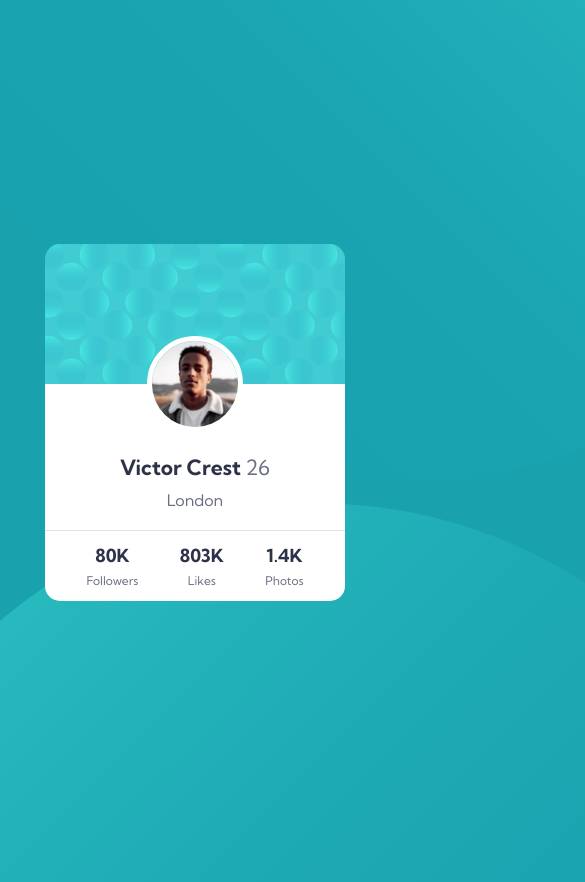
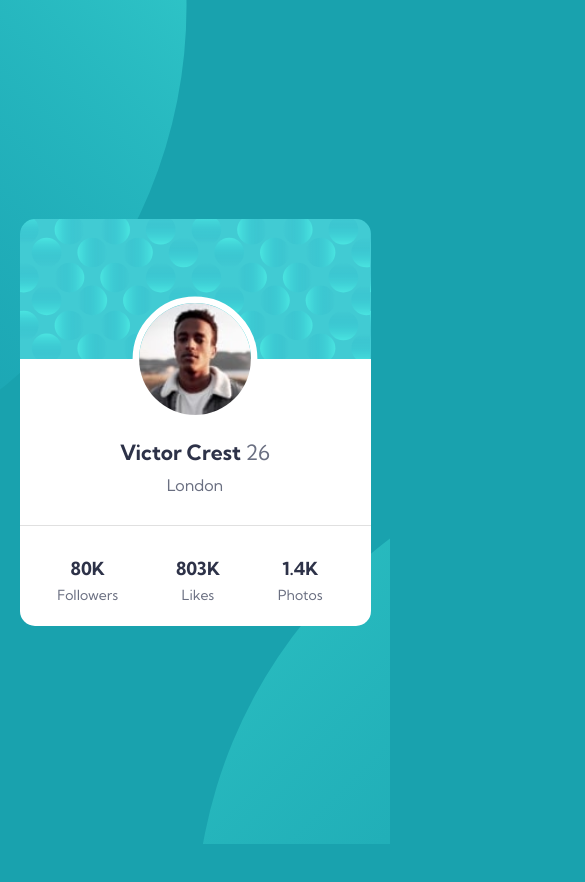
Before and after one commit to JulianaOliveiraMelo/profile-card-component, a plain HTML site: page index.html in a window 390 px wide. Shown: the top 882 px of the page, 585 px wide, since content can reach past the window. After the commit the page ends 844 px from the top, so only its background shows below. Drawn offline with Linux system fonts and the light colour scheme.

Commit message:
fixing responsive

```diff
--- a/styles/style.scss
+++ b/styles/style.scss
@@ -16,6 +16,7 @@ body {
 	align-items: center;
 }
 .card {
+	position: absolute;
 	width: 100%;
 	height: 100%;
 	padding: 5%;
@@ -24,35 +25,32 @@ body {
 	align-items: center;
 	overflow: hidden;
 	color: hsl(229, 23%, 23%);
-	&:before {
-		content: url('../images/bg-pattern-top.svg');
-		position: absolute;
-		display: inline;
-		width: 500px;
-		top: -59%;
-		left: -20%;
-	}
-	&:after {
-		content: url('../images/bg-pattern-bottom.svg');
-		position: absolute;
-		display: inline;
-		width: 500px;
-		bottom: -76%;
-		right: 16%;
-		z-index: -1;
-	}
 }
 
 .container {
-	//margin: auto auto;
+	width: 400px;
+	margin: auto auto;
 	display: flex;
 	flex-direction: column;
 	justify-content: center;
 	align-items: center;
 	border-radius: 15px;
 	overflow: hidden;
-	position: relative;
-	z-index: 10;
+	&:before {
+		content: url('../images/bg-pattern-top.svg');
+		position: absolute;
+		display: inline;
+		bottom: 41%;
+		right: 52%;
+	}
+	&:after {
+		content: url('../images/bg-pattern-bottom.svg');
+		position: absolute;
+		display: inline;
+		top: 52%;
+		left: 50%;
+		z-index: -1;
+	}
 }
 
 .cardTopContainer {
@@ -67,13 +65,14 @@ body {
 .imageBlock {
 	overflow: hidden;
 	& img {
+		transform: scale(1.3);
 		position: absolute;
 		top: 100%;
 		left: 50%;
 		width: 96px;
 		height: 96px;
-		margin-top: -48px; /* Half the height */
-		margin-left: -48px; /* Half the width */
+		margin-top: -48px;
+		margin-left: -48px;
 		border: 5px solid white;
 		border-radius: 100px;
 		object-fit: contain;
@@ -86,7 +85,7 @@ body {
 	position: relative;
 	width: 100%;
 	background-color: white;
-	padding-top: 70px;
+	padding-top: 80px;
 	font-size: 18px;
 }
 
@@ -102,28 +101,27 @@ body {
 		font-weight: 400;
 	}
 	p {
-		margin-top: 10px;
+		margin: 10px;
 		font-size: 16px;
 	}
 }
 
 .infoContainer {
-	width: 300px;
 	display: flex;
 	flex-direction: row;
 	flex-wrap: nowrap;
 	justify-content: space-evenly;
-	//align-items: center;
+	align-items: center;
 	margin-top: 20px;
 	border-top: 1px solid hsla(0, 0%, 59%, 0.296);
-	//padding: 0 10px;
+	padding: 10px 10px;
 	.infosBlock {
 		height: 70px;
 		display: flex;
 		flex-direction: column;
 		justify-content: center;
 		align-items: center;
-		//margin: 10px 30px 0 20px;
+		margin: 10px 30px 0 20px;
 		.value {
 			display: inline-block;
 			text-align: center;
@@ -135,7 +133,7 @@ body {
 			text-align: center;
 			font-weight: 400;
 			color: hsl(227, 10%, 46%);
-			font-size: 12px;
+			font-size: 14px;
 		}
 	}
 }
```
Also changed, not shown: styles/style.css, 1 other file.
